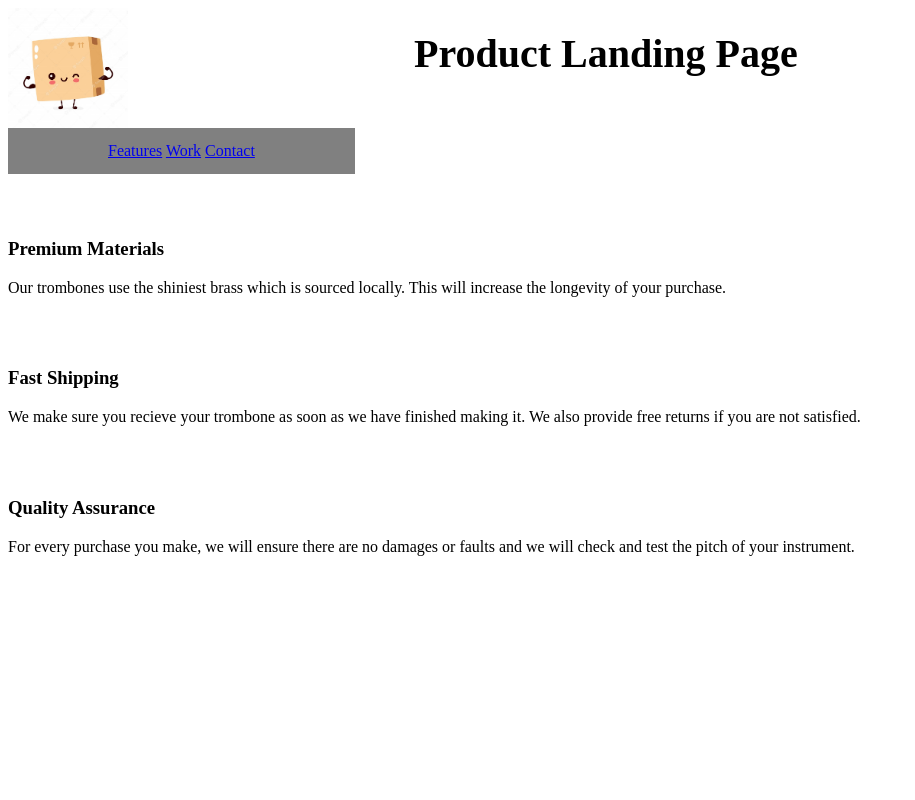
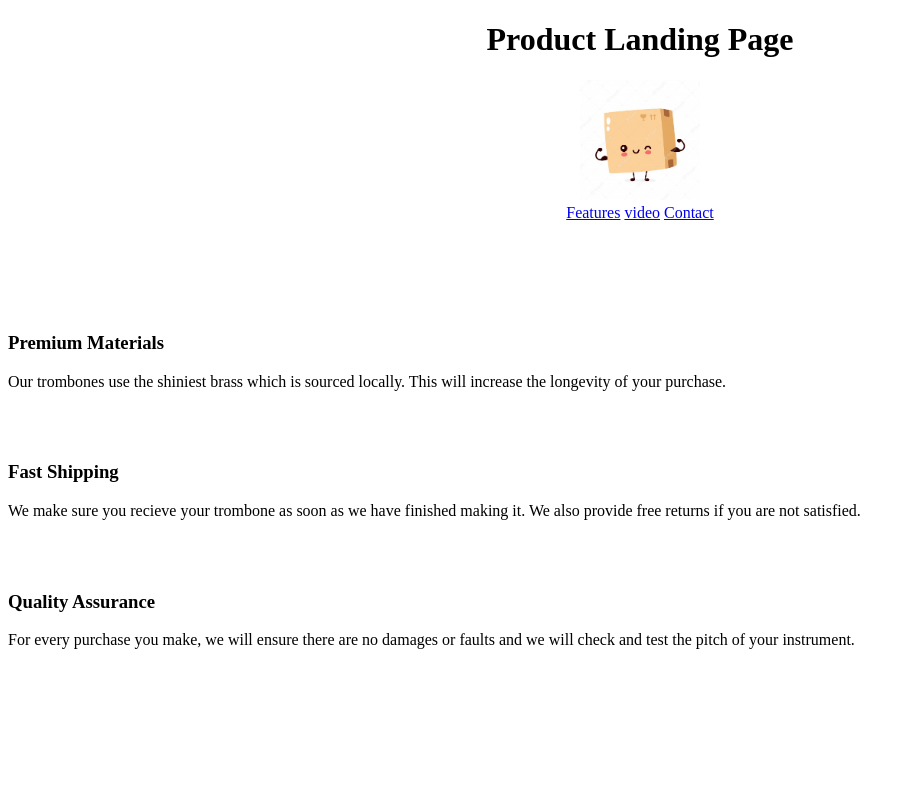
Before and after one commit to Rizwan-learn/Microverse_trail_Oliver, a plain HTML site: page index.html in a window 1280 px wide. Shown: the top 800 px of the page, without its empty margins (0-915 px from the left). Drawn offline with Linux system fonts and the light colour scheme.

Commit message:
final push

```diff
--- a/desgin.css
+++ b/desgin.css
@@ -1,26 +1,10 @@
+flexbox-container{
+  display: flex;
+}
 
- h1{
-
-    margin: 0;
-    position: absolute;
-    left: 50%;
-    word-wrap: break-word;
-    margin: 30px;
-    position: fixed;
-    top: 0;
-    left: 30%;
-    font-size: 40px;
- }
-
-nav {
-  float: left;
-  display: inline;
-  padding: 14px 100px;
-  background: #dddddd;
-  text-align: center;
-  overflow: hidden;
-  background-color: grey;
-  position: sticky;
-  top: 0;
-
+flexbox-item{
+  width: 200px;
+  margin: 14px;
+  border: 3px solid #333;
+  background-color: black;
 }
--- a/index.html
+++ b/index.html
@@ -1,26 +1,39 @@
+<!DOCTYPE html>
+<html lang="en">
+  <head>
+    <meta charset="UTF-8">
+    <title>Product Landing Page</title>
+    <link rel="stylesheet" href="css/style.css">
+  </head>
+  <link href="desgin.css" rel="stylesheet" type="text/css">
 <script src="https://cdn.freecodecamp.org/testable-projects-fcc/v1/bundle.js"></script>
 <html>
   <main>
     <header id="header">
-      <link href="desgin.css" rel="stylesheet" type="text/css">
       <h1 id="title">
         <center> Product Landing Page </center>
       </h1>
       <style>
       .img-container{
-        text-align: left;
+        text-align: center;
       }
       </style>
       <div class="img-container">
        <img src="img\parcel cartoon - Google Search_files\cute-smiling-happy-parcel-delivery-box-show-muscle-flat-cartoon-character-illustration-isolated-white-background-delivery-box-character-concept_92289-1418.jpg" height="120" widht="120" id="header-img">
      </div>
-
-    <nav id="nav-bar">
+     <div class= "flexbox-container">
+<center>
+    <div class=flexbox-item> <nav id="nav-bar">
        <a class= "nav-link" href="#Features">Features</a>
-       <a class="nav-link" href="#Work">Work</a>
+       <a class="nav-link" href="#video">video</a>
        <a class="nav-link" href="#Contact">Contact</a>
      </nav>
+    </center>
+    </div>
+  </div>
 
+  <body>
+    <script src="https://cdn.freecodecamp.org/testable-projects-fcc/v1/bundle.js"></script>
    </header>
    <body>
      <br>
@@ -53,15 +66,40 @@
        <br>
         <br>
          <br>
+         <iframe width="720" height="390"
+src="https://www.youtube.com/watch?v=y8Yv4pnO7qc
+"  id="video">
+</iframe>
+<br>
+ <br>
+  <br>
+   <br>
+    <br>
+     <br>
+      <br>
+       <br>
+        <br>
 
 
+<form id="Contact">
+  <label for="firstName">
+    First Name:
+    <input type="text" id="firstName" required>
+  </label>
+  <br>
+  <label for="lastName">
+    Last Name:
+    <input type="text" id="lastName" required>
+  </label>
+  <br>
+  <label for="email">
 
+    <input id="email" type="email" name="email" placeholder="Enter email address" required>
+  </label>
+  <br>
 
-
-
-
-
-
+  <input id="submit" type="submit" name="Submit" value="Submit">
+</form>
 
 
 
@@ -69,39 +107,3 @@
 
    </body>
    </html>
-
-
-
-
-
-
-
-
-
-
-
-
-
-
-
-
-
-
-
-
-
-
-
-
-
-
-
-
-
-
-
-
-
-    <script  src="js/index.js"></script>
-  </body>
-</html>
```
